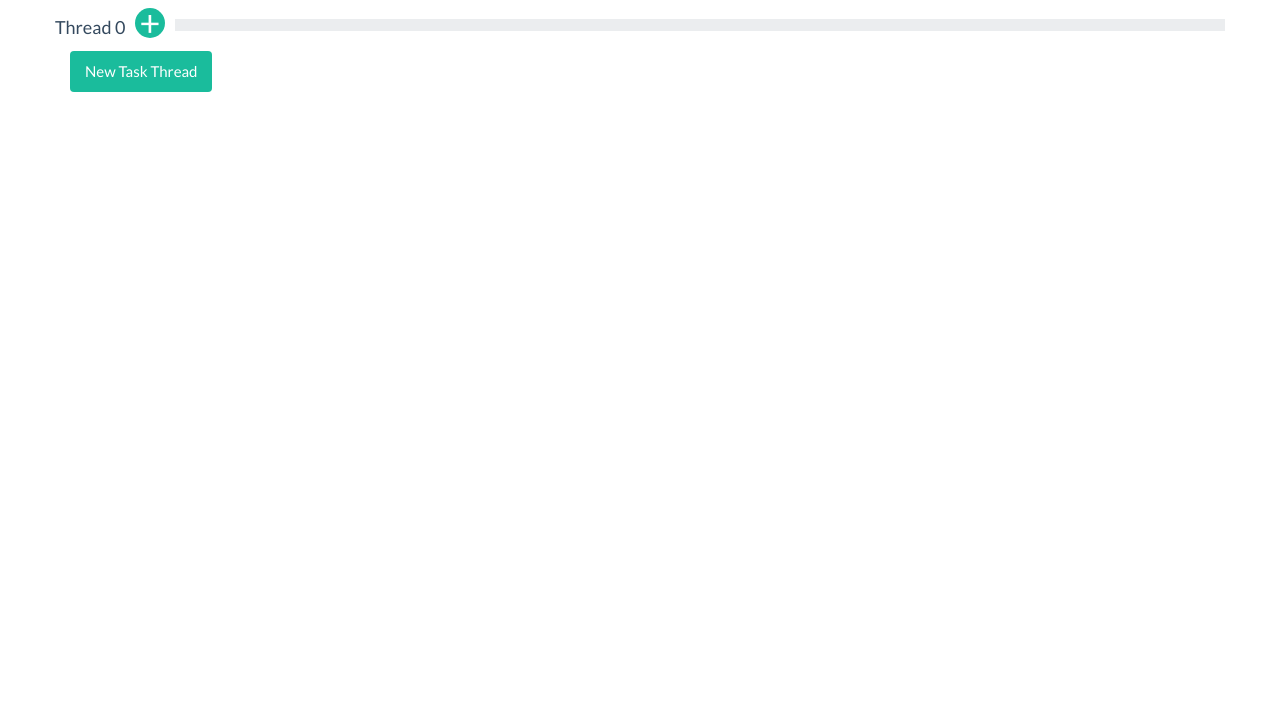
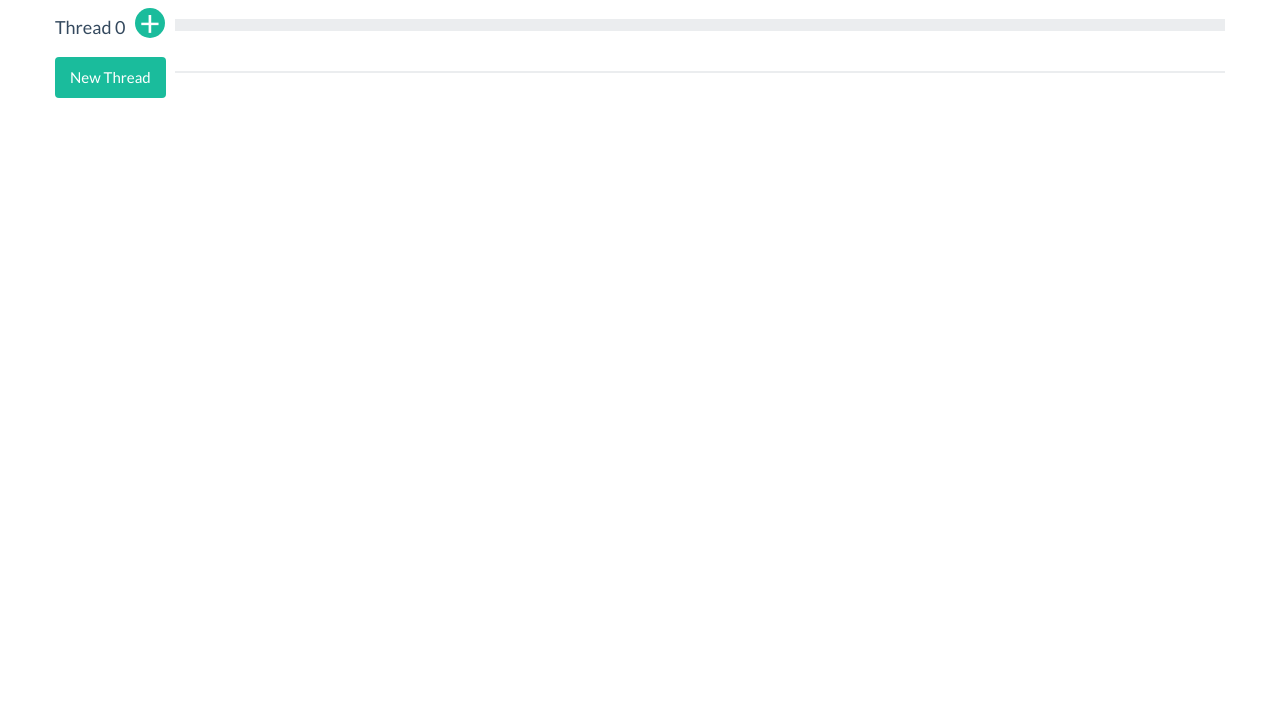
Before and after one commit to DODOwoo/Tap, a plain HTML site: page index.html in a window 1280 px wide. Shown: the part 90-800 px from the top of the page. Drawn offline with Linux system fonts and the light colour scheme.

Commit message:
add rule && bug fix

```diff
--- a/index.html
+++ b/index.html
@@ -21,11 +21,14 @@
 				</div>
 			</div>
 		</div>
-		<div class="row">
-			<div class="col-md-3">
-          		<button id="btn-add-thread" class="btn btn-primary" data-toggle="modal" data-target="#myModal">New Task Thread</button>
-        	</div>
-        	<div class="col-md-9"></div>
+		<div>
+			<div class="row">
+				<div class="rulerow">
+					<div class="ruletitle"><button id="btn-add-thread" class="btn btn-primary" data-toggle="modal" data-target="#myModal">New Thread</button></div>
+					<div class="ruleline"></div>
+					<div class="rulenumber"></div>
+				</div>
+			</div>
 		</div>
 		<div class="instances">
 		</div>
@@ -234,6 +237,10 @@
 		        		</div>\
 	        		</div>');
 		})
+		var maxlinewidth = parseInt($('.ruleline').css('width').replace('px',''));
+		for (var i = 5; i <= maxlinewidth/20; i+=5) {
+			$('.rulenumber').append('<label style="left:'+(120+20*i-10)+'px; position:absolute;">'+i+'</label>');
+		};
 
 		initdragevent();
 		initclickevent();
--- a/s/css/tap.css
+++ b/s/css/tap.css
@@ -76,6 +76,7 @@
   left: 80px;
   top: 9px;
   z-index: 2;
+  cursor: pointer;
 }
 .task-add .task-add-ico {
   font-size: 2em;
@@ -90,6 +91,26 @@
   color: #ffffff;
 }
 
+.rulerow{
+	padding-left: 120px;
+	padding-top: 20px;
+	padding-bottom: 20px;
+	position: relative;
+}
+
+.ruletitle{
+	position: absolute;
+	left: 0;
+	top: 6px;
+}
+
+.ruleline{
+	background: #ebedef;
+	height: 2px;
+	-webkit-box-shadow: none;
+	box-shadow: none;
+}
+
 [draggable] {
   -moz-user-select: none;
   -khtml-user-select: none;
--- a/s/js/click.js
+++ b/s/js/click.js
@@ -81,8 +81,10 @@ var addTaskAndChildren = function(taskmodal, source, newtaskid, newtaskleft){
 	var newtaskclass = newtaskid+newtaskname.split(' ').join('');
 
 	var targetParentIds = [source[0].id];
-	taskmodal.find('.select-resources').children('.checked').each(function(){
-		targetParentIds.push($('.' + $(this).text().trim())[0].id);
+	taskmodal.find('.select-resources .comp').each(function(){
+		if($(this).hasClass('checked')){
+			targetParentIds.push($('.' + $(this).parent().prev().prev().children('label').text().trim())[0].id);
+		}
 	})
 	if(!canPutHere(targetParentIds,newtaskleft,newtaskwidth))
 	{
--- a/s/js/drag.js
+++ b/s/js/drag.js
@@ -21,7 +21,6 @@ var handleDragOver = function (event) {
 	forEach(selectors, function ($dm) {
 		if(!$($dm).is('[draggable]'))
 		{
-			console.log(event.pageX,initPageX,initLeft);
 	    	$dm.parentNode.appendChild($dm);
 			$dm.style.left = (event.pageX-initPageX)+ initLeft + 'px'; //(event.offsetX + 120 - $dm.offsetWidth/2) + 'px';
 			$dm.style.top = '6px'; //(event.offsetY) + 'px';
```
